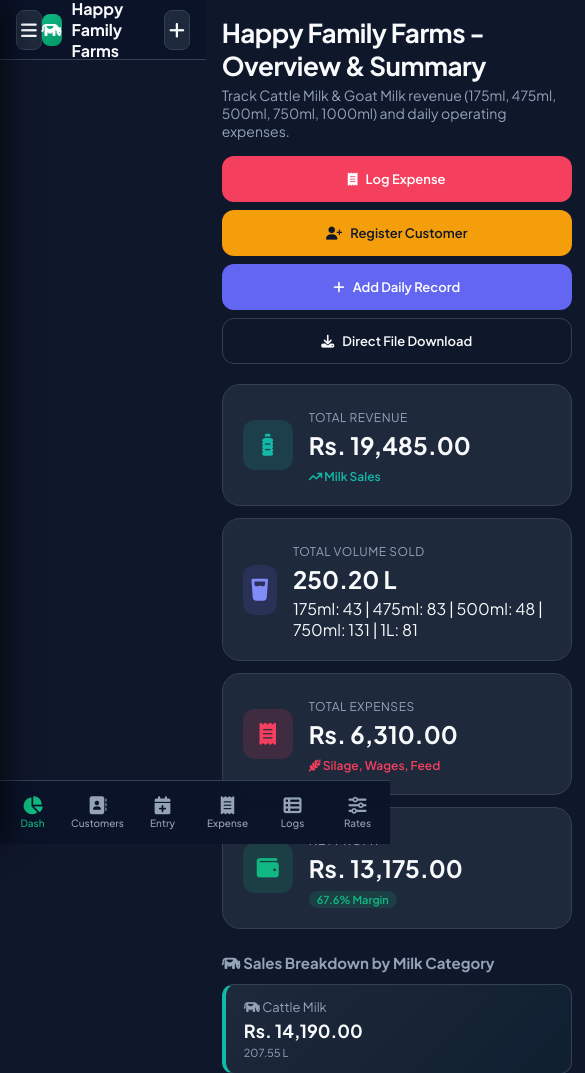
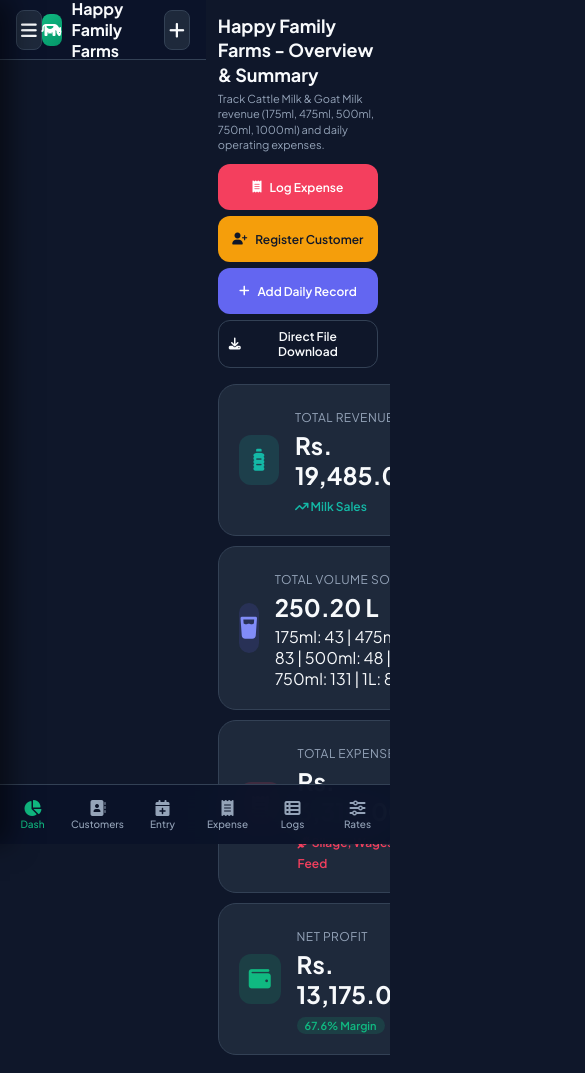
Before and after one commit to DharshanS/happy-family-farms-tracker, a website: page index.html in a window 390 px wide. Shown: the top 1073 px of the page, 585 px wide, since content can reach past the window. Drawn offline with nearby package versions, Linux system fonts and the light colour scheme.

Commit message:
Fix horizontal viewport overflow and button clipping for iPhone 16 (393px width) and mobile devices

```diff
--- a/styles.css
+++ b/styles.css
@@ -38,19 +38,26 @@
   font-family: 'Plus Jakarta Sans', 'Outfit', sans-serif;
 }
 
+html, body {
+  width: 100%;
+  max-width: 100%;
+  overflow-x: hidden !important;
+}
+
 body {
   background-color: var(--bg-dark);
   color: var(--text-main);
   min-height: 100vh;
   display: flex;
-  overflow-x: hidden;
 }
 
 /* Layout */
 .app-container {
   display: flex;
-  width: 100vw;
+  width: 100%;
+  max-width: 100%;
   min-height: 100vh;
+  overflow-x: hidden;
 }
 
 /* Sidebar */
@@ -147,7 +154,11 @@ body {
 /* Main Content */
 .main-content {
   flex: 1;
+  min-width: 0;
+  width: 100%;
+  max-width: 100%;
   padding: 32px;
+  overflow-x: hidden;
   overflow-y: auto;
 }
 
@@ -940,29 +951,55 @@ input:focus, .select-input:focus {
 
   /* Main Content Layout for Mobile */
   .main-content {
-    padding: 16px 16px 90px 16px; /* Extra bottom padding for bottom nav */
+    padding: 14px 12px 90px 12px;
     width: 100%;
+    max-width: 100%;
+    min-width: 0;
+    overflow-x: hidden;
   }
 
   .top-header {
     flex-direction: column;
-    align-items: flex-start;
-    gap: 16px;
-    margin-bottom: 20px;
+    align-items: stretch;
+    gap: 12px;
+    margin-bottom: 16px;
+    width: 100%;
+    max-width: 100%;
+    overflow: hidden;
+  }
+
+  .header-title {
+    width: 100%;
+    max-width: 100%;
+  }
+
+  .header-title h1 {
+    font-size: 18px !important;
+    line-height: 1.35;
+    word-wrap: break-word;
+    overflow-wrap: break-word;
+    letter-spacing: normal;
+  }
+
+  .subtitle {
+    font-size: 11px;
+    line-height: 1.4;
   }
 
   .header-actions {
     width: 100%;
-    display: grid;
-    grid-template-columns: repeat(2, 1fr);
-    gap: 8px;
+    display: flex;
+    flex-direction: column;
+    gap: 6px;
   }
 
   .header-actions .btn {
     width: 100%;
-    font-size: 13px;
-    padding: 10px;
+    font-size: 12px;
+    padding: 8px 10px;
     justify-content: center;
+    white-space: normal;
+    text-align: center;
   }
 
   /* Mobile Bottom Navigation Bar */
@@ -973,9 +1010,10 @@ input:focus, .select-input:focus {
     position: fixed;
     bottom: 0;
     left: 0;
-    width: 100vw;
-    height: 64px;
-    background: rgba(11, 19, 41, 0.95);
+    right: 0;
+    width: 100%;
+    height: 60px;
+    background: rgba(11, 19, 41, 0.96);
     border-top: 1px solid var(--border-color);
     backdrop-filter: blur(16px);
     z-index: 980;
@@ -987,7 +1025,7 @@ input:focus, .select-input:focus {
     flex-direction: column;
     align-items: center;
     justify-content: center;
-    gap: 3px;
+    gap: 2px;
     color: var(--text-muted);
     text-decoration: none;
     font-size: 10px;
@@ -998,7 +1036,7 @@ input:focus, .select-input:focus {
   }
 
   .mobile-nav-item i {
-    font-size: 18px;
+    font-size: 16px;
   }
 
   .mobile-nav-item.active {
@@ -1008,7 +1046,7 @@ input:focus, .select-input:focus {
   /* Grids & Cards Adjustment */
   .metrics-grid {
     grid-template-columns: repeat(2, 1fr);
-    gap: 12px;
+    gap: 10px;
   }
 
   .category-summary-grid {
@@ -1022,6 +1060,23 @@ input:focus, .select-input:focus {
 
   .detail-grid {
     grid-template-columns: 1fr;
+  }
+
+  .calc-preview {
+    flex-direction: column !important;
+    gap: 8px !important;
+  }
+
+  .calc-preview div {
+    flex-direction: column !important;
+    align-items: flex-start !important;
+    gap: 4px !important;
+    width: 100%;
+  }
+
+  .calc-preview span {
+    font-size: 12px !important;
+    word-break: break-word;
   }
 }
 
```
